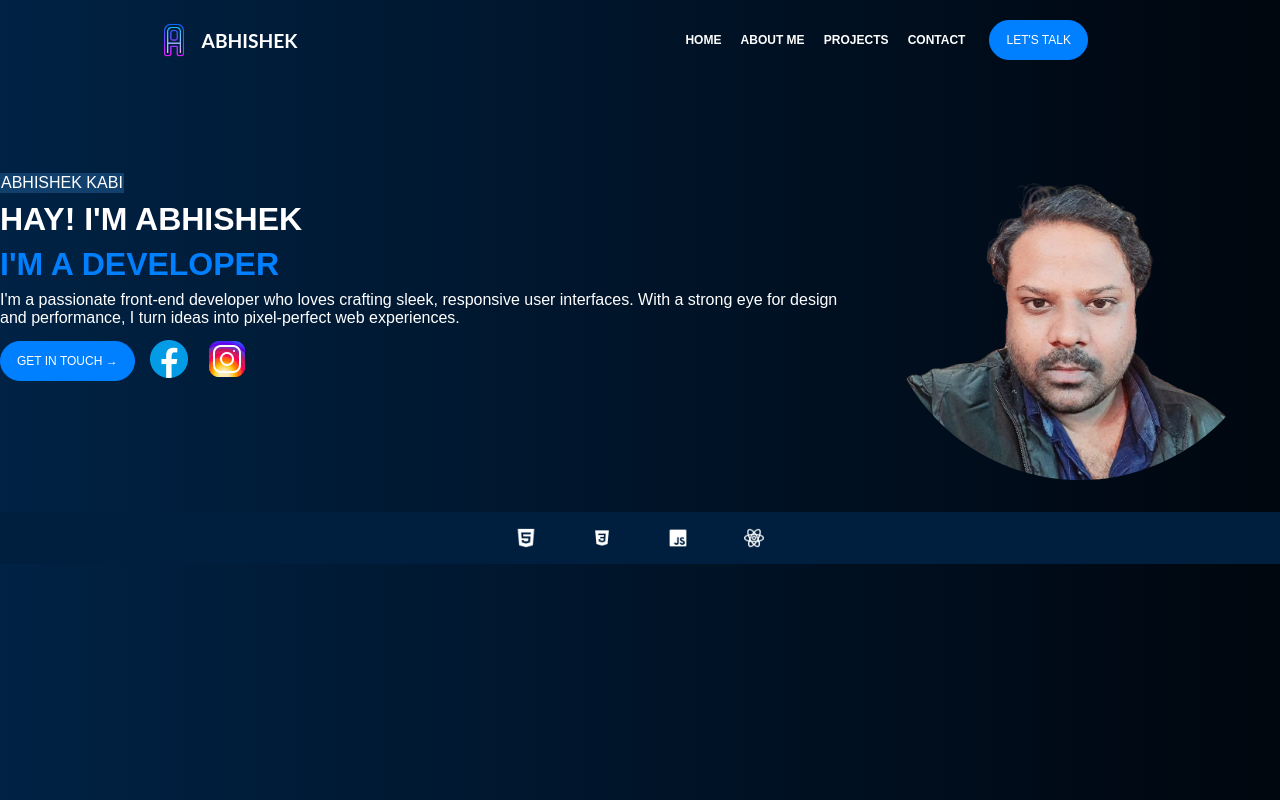
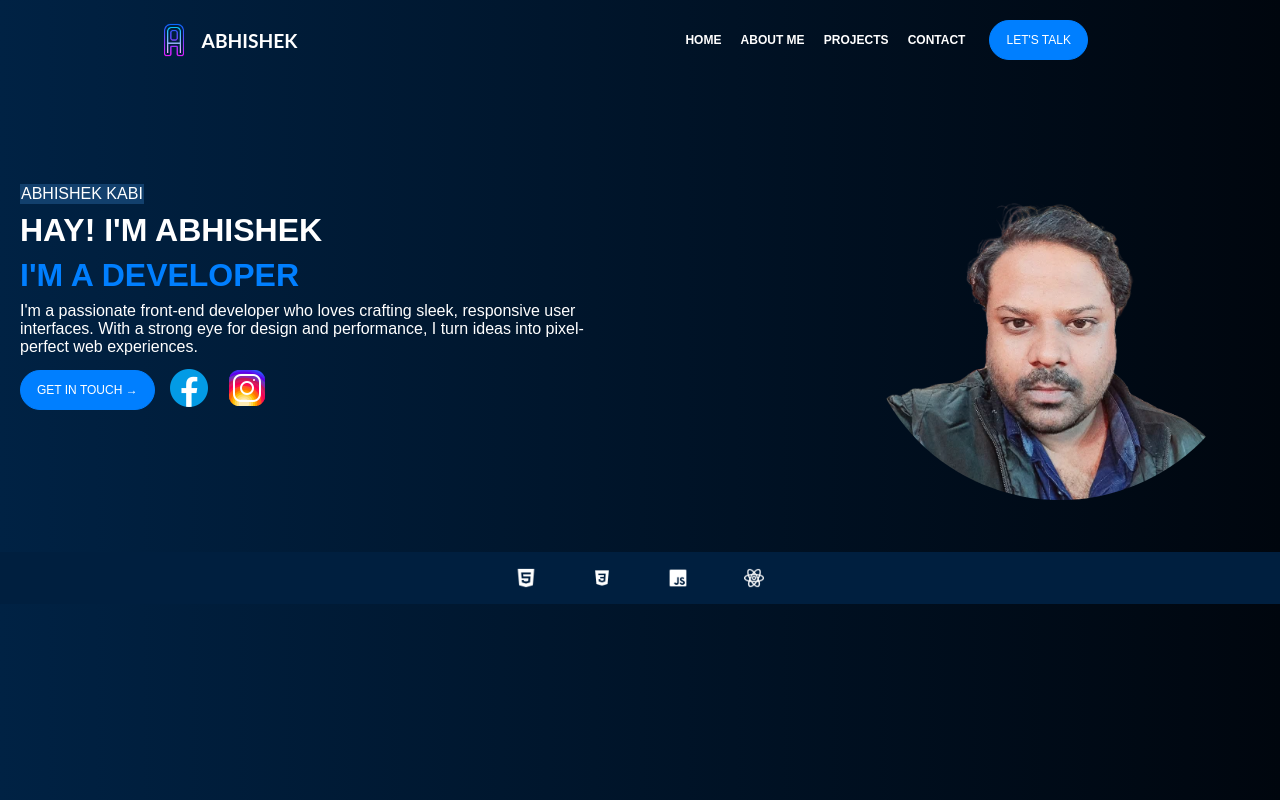
Before and after one commit to abhishekk119/abhishekkabi, a plain HTML site: page index.html in a window 1280 px wide. Drawn offline with Linux system fonts and the light colour scheme.

Commit message:
Update styles.css

```diff
--- a/styles.css
+++ b/styles.css
@@ -51,10 +51,12 @@ body {
 }
 
 #container2{
-  display: flex;
+  display: grid;
+  grid-template-columns: 1fr 1fr; /* 2 equal columns */
+  gap: 20px;
+  padding: 20px;
   align-items: center;
   justify-content: center;
-  gap: 1rem;
 }
 
 #description-div{
```
